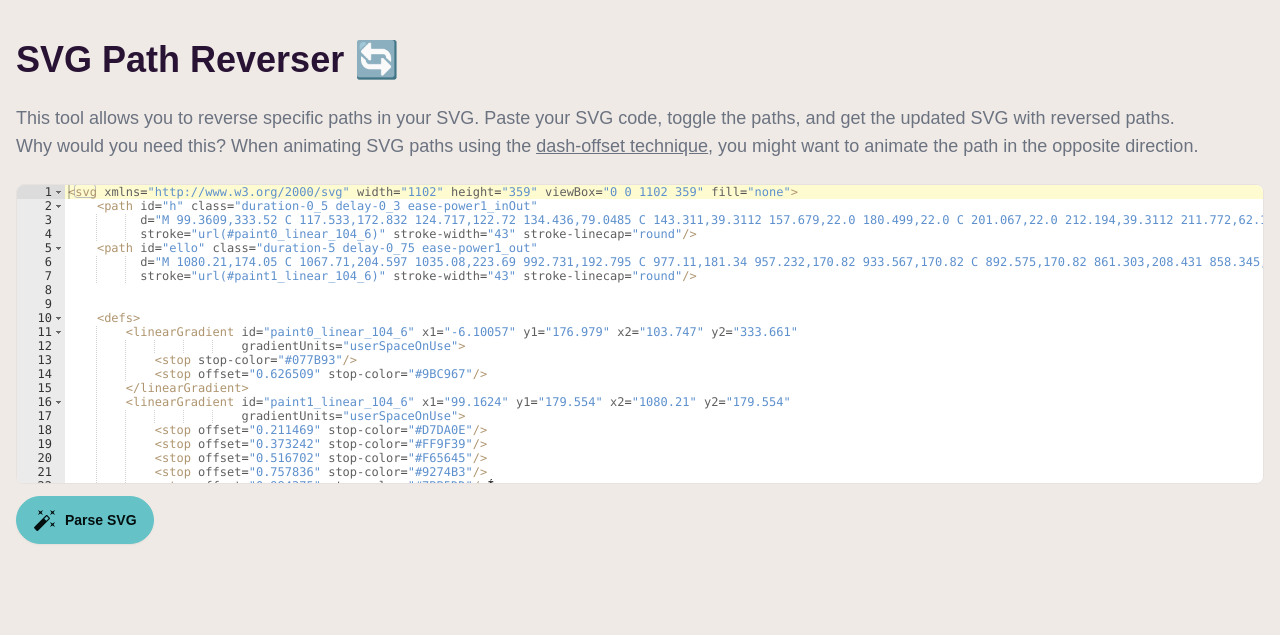
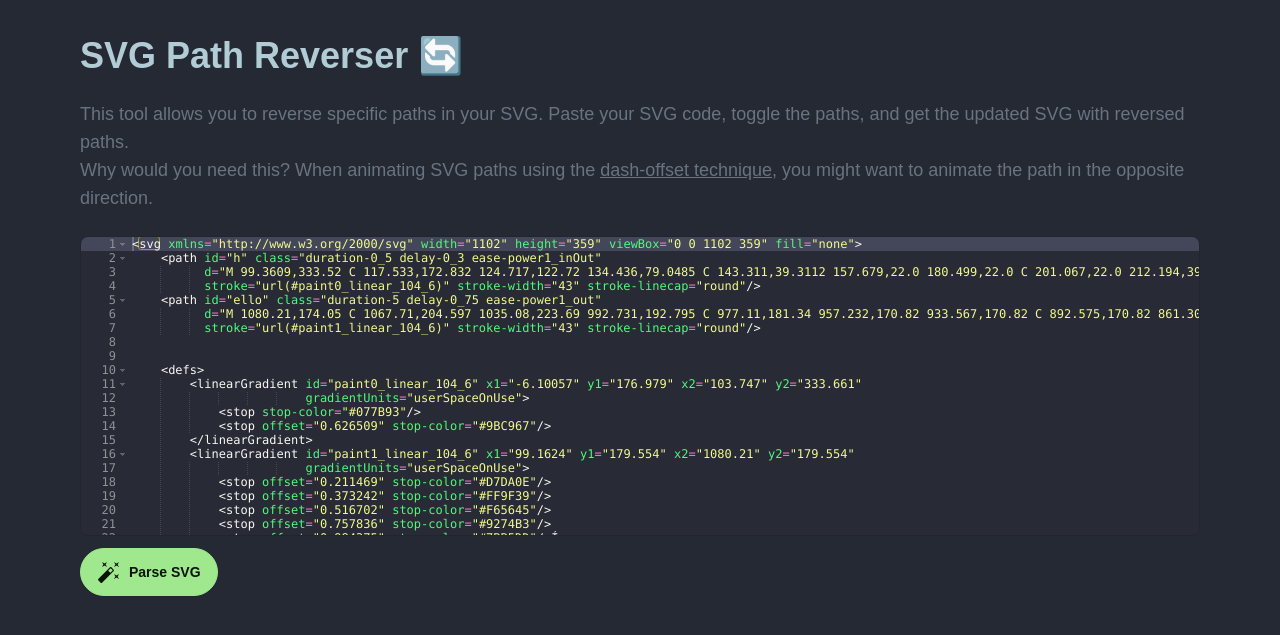
Before and after one commit to stickerdaniel/svg-path-reverser, a Flask app: page / in a window 1280 px wide. Shown: the top 635 px of the page. Run offline with Flask 3, Linux system fonts and the light colour scheme; some libraries are stand-ins or nearby versions.

Commit message:
style(theme): change editor theme to Dracula

```diff
--- a/static/js/main.js
+++ b/static/js/main.js
@@ -1,13 +1,13 @@
 // Initialize Ace Editor for the input
 let editor = ace.edit("input-editor");
-editor.setTheme("ace/theme/clouds"); // Light theme
+editor.setTheme("ace/theme/dracula"); // Light theme
 editor.session.setMode("ace/mode/svg");
 editor.setValue(defaultSvg, -1); // Set initial content
 editor.renderer.setShowPrintMargin(false); // Remove the gray line
 
 // Initialize Ace Editor for the output (result)
 let resultEditor = ace.edit("output-editor");
-resultEditor.setTheme("ace/theme/clouds");
+resultEditor.setTheme("ace/theme/dracula");
 resultEditor.session.setMode("ace/mode/svg");
 resultEditor.setReadOnly(true); // Make the editor read-only
 resultEditor.renderer.setShowPrintMargin(false); // Remove the gray line
--- a/templates/index.html
+++ b/templates/index.html
@@ -26,9 +26,9 @@
     <!-- Custom Styles -->
     <link rel="stylesheet" href="{{ url_for('static', filename='css/styles.css') }}">
 </head>
-<body class="bg-base-200" data-theme="cupcake">
+<body class="bg-base-200" data-theme="dim">
 
-<div class="container mx-auto">
+<div class="container mx-auto max-w-6xl py-3">
     <!-- Title -->
     <h1 class="text-4xl font-extrabold my-6">SVG Path Reverser 🔄</h1>
     <p class="text-lg mb-6 text-gray-500">
```
